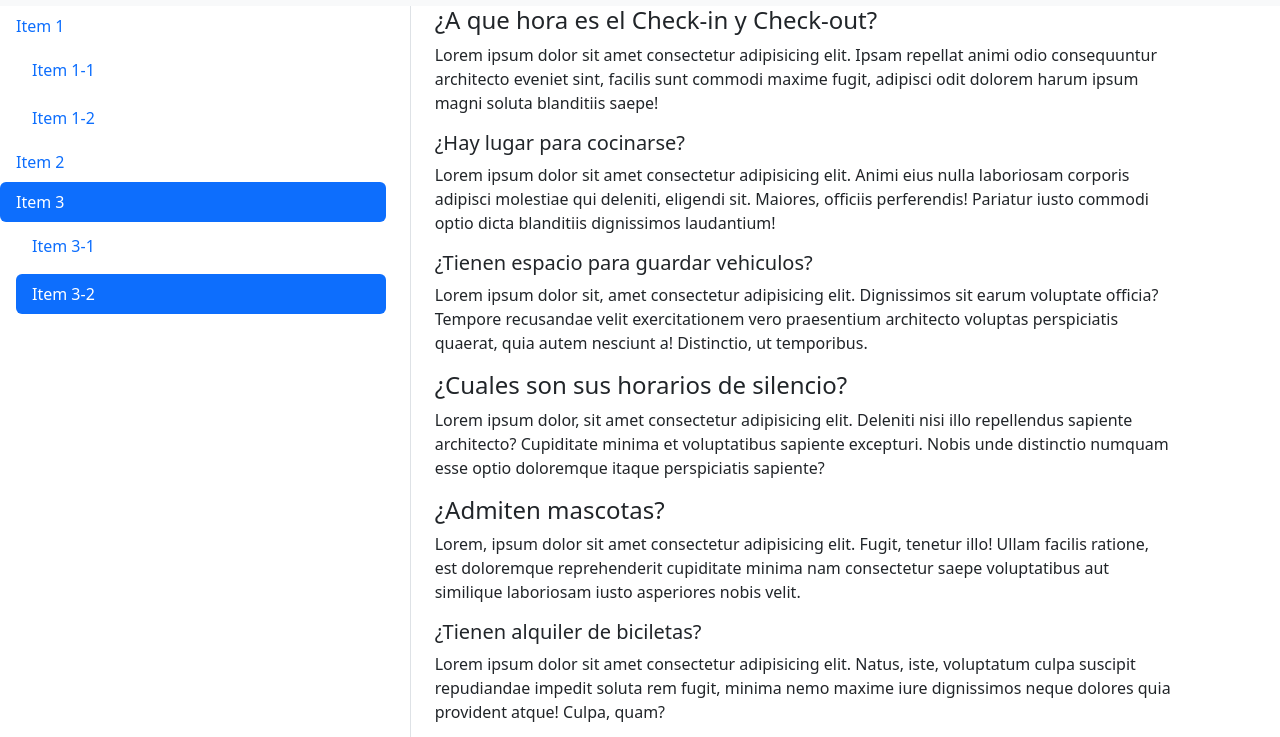
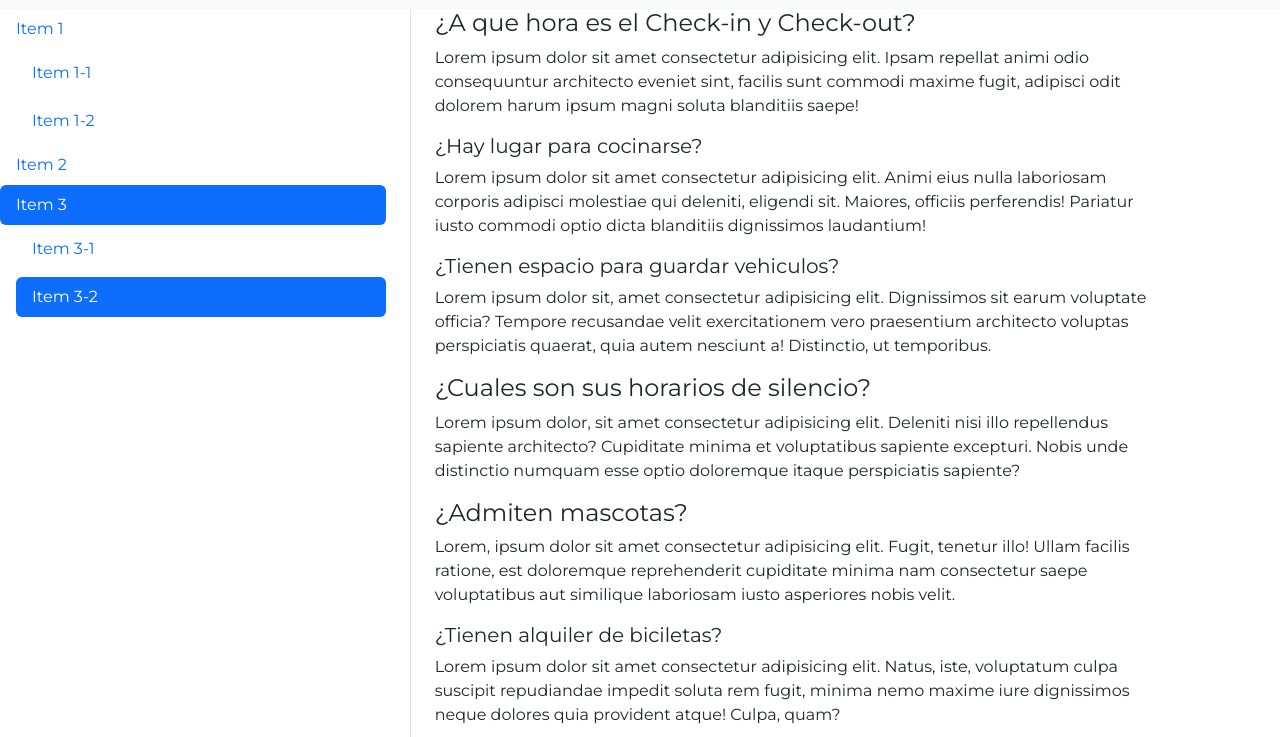
Before and after one commit to thorick36/segundapre-entrega, a website: page paginas/faqs.html in a window 1280 px wide. Shown: the part 106-843 px from the top of the page. Drawn offline with nearby package versions, Linux system fonts and the light colour scheme; the site is published under a folder, as on GitHub Pages, so addresses that start at the root find nothing.

Commit message:
Se agrega scss al proyecto, y mejora de escritura

```diff
--- a/paginas/faqs.html
+++ b/paginas/faqs.html
@@ -5,7 +5,7 @@
     <meta http-equiv="X-UA-Compatible" content="IE=edge">
     <meta name="viewport" content="width=device-width, initial-scale=1.0">
     <link href="https://cdn.jsdelivr.net/npm/bootstrap@5.3.0-alpha3/dist/css/bootstrap.min.css" rel="stylesheet" integrity="sha384-KK94CHFLLe+nY2dmCWGMq91rCGa5gtU4mk92HdvYe+M/SXH301p5ILy+dN9+nJOZ" crossorigin="anonymous">
-    <link rel="stylesheet" href="/style.css">
+    <link rel="stylesheet" href="../css/style.css">
     <title>FAQs</title>
 </head>
 <body>
```
Also changed, not shown: index.html (+1 -1 lines), package.json (added, +11 -0 lines), paginas/comollegar.html (+1 -1 lines), paginas/desayuno.html (+1 -1 lines), paginas/reservas.html (+1 -1 lines), css/style.css (added), scss/style.scss (added), 1 other file.
